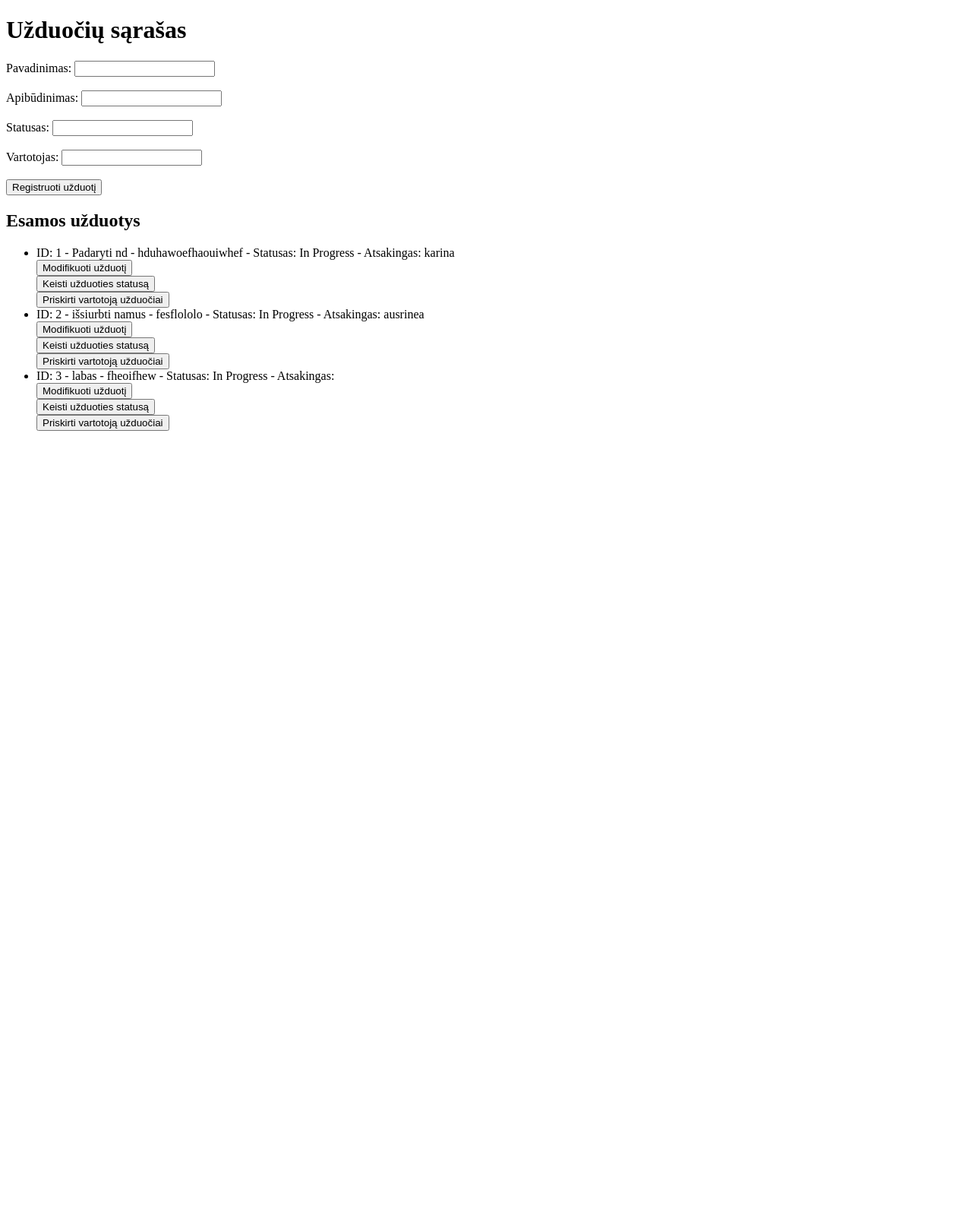
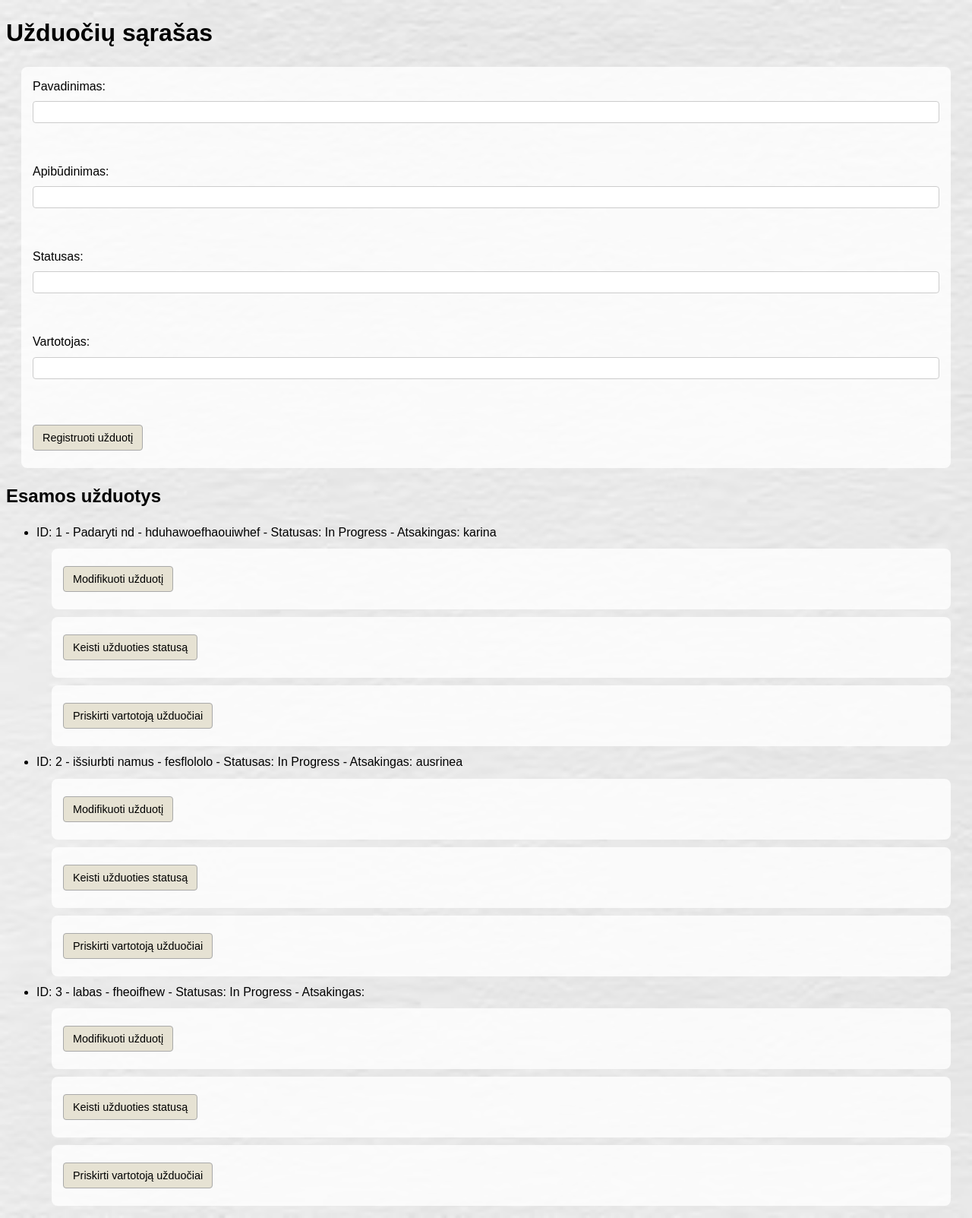
Before and after one commit to ausrineva/To_do_list, a Flask app: page / in a window 1280 px wide. Shown: the whole page at 76% size. Before the commit the page ends 567 px from the top, so only its background shows below. Run offline with Flask 3, Linux system fonts and the light colour scheme; data comes from the database, SQL or seed files in the repository; both versions use the stored data as it was after the commit.

Commit message:
KOLIOKVIUMAS_2

```diff
--- a/main.py
+++ b/main.py
@@ -1,12 +1,14 @@
 from flask import Flask, request, render_template, redirect, url_for
 import sqlite3
 
-app = Flask(__name__)
-DATABASE = 'tasks.db'
+app = Flask(__name__)  # Sukuria Flask aplikacijos instanciją.
+DATABASE = 'tasks.db'  # Duomenų bazės failo pavadinimas.
 
 
 def get_db_connection():
+    # Sukuria prisijungimą prie duomenų bazės.
     conn = sqlite3.connect(DATABASE)
+    # Nustato eilučių gamybos metodą, kuris leidžia naudoti stulpelių pavadinimus.
     conn.row_factory = sqlite3.Row
     return conn
 
@@ -21,11 +23,12 @@ def create_tables():
             status TEXT NOT NULL,
             user TEXT
         );
-    ''')
-    conn.commit()
-    conn.close()
+    ''')  # Sukuria lentelę 'tasks', jei ji neegzistuoja.
+    conn.commit()  # Įvykdo užklausą.
+    conn.close()  # Uždaromas prisijungimas prie duomenų bazės.
 
 
+# Iškviečiama funkcija, kuri sukuria lentelę pradėjus aplikaciją.
 create_tables()
 
 
@@ -33,6 +36,7 @@ create_tables()
 def tasks():
     conn = get_db_connection()
     if request.method == 'POST':
+        # Gaunami duomenys iš POST užklausos ir įrašomi į duomenų bazę.
         title = request.form['title']
         description = request.form['description']
         status = request.form['status']
@@ -40,8 +44,10 @@ def tasks():
         conn.execute('INSERT INTO tasks (title, description, status, user) VALUES (?, ?, ?, ?)',
                      (title, description, status, user))
         conn.commit()
+        # Nukreipia vartotoją atgal į užduočių sąrašo puslapį.
         return redirect(url_for('tasks'))
 
+    # Gaunami visi užduočių įrašai.
     all_tasks = conn.execute('SELECT * FROM tasks').fetchall()
     conn.close()
     return render_template('tasks.html', tasks=all_tasks, task={})
@@ -51,13 +57,16 @@ def tasks():
 def modify_task(task_id):
     conn = get_db_connection()
     if request.method == 'POST':
+        # Iš formos gaunami nauji duomenys, kurie bus įrašyti į duomenų bazę.
         title = request.form['title']
         description = request.form['description']
         conn.execute('UPDATE tasks SET title = ?, description = ? WHERE id = ?',
                      (title, description, task_id))
         conn.commit()
+        # Vartotojas nukreipiamas atgal į pradinį puslapį.
         return redirect(url_for('tasks'))
 
+    # Užduotis gaunama iš duomenų bazės, kad būtų galima ją redaguoti.
     task = conn.execute('SELECT * FROM tasks WHERE id = ?',
                         (task_id,)).fetchone()
     conn.close()
@@ -68,12 +77,14 @@ def modify_task(task_id):
 def change_status(task_id):
     conn = get_db_connection()
     if request.method == 'POST':
+        # Užduoties statusas atnaujinamas duomenų bazėje.
         status = request.form['status']
         conn.execute('UPDATE tasks SET status = ? WHERE id = ?',
                      (status, task_id))
         conn.commit()
         return redirect(url_for('tasks'))
 
+    # Gaunami užduoties duomenys, kad būtų galima keisti jos statusą.
     task = conn.execute('SELECT * FROM tasks WHERE id = ?',
                         (task_id,)).fetchone()
     conn.close()
@@ -84,17 +95,21 @@ def change_status(task_id):
 def assign_user(task_id):
     conn = get_db_connection()
     if request.method == 'POST':
+        # Užduotis priskiriama vartotojui.
         user = request.form['user']
         conn.execute('UPDATE tasks SET user = ? WHERE id = ?',
                      (user, task_id))
         conn.commit()
         return redirect(url_for('tasks'))
 
+    # Gaunami užduoties duomenys, kad galėtumėte priskirti vartotoją.
     task = conn.execute('SELECT * FROM tasks WHERE id = ?',
                         (task_id,)).fetchone()
     conn.close()
     return render_template('assign_user.html', task=task)
 
 
+# Aplikacijos pradžios taškas. Jei šis failas paleidžiamas kaip pagrindinis, aplikacija bus paleista.
 if __name__ == '__main__':
+    # Debug režimas leidžia matyti klaidas naršyklėje ir automatiškai perkrauna serverį, kai atliekami pakeitimai kode.
     app.run(debug=True)
--- /dev/null
+++ b/static/style.css
@@ -0,0 +1,60 @@
+body {
+    background-image: url("/static/notebook_background.jpg.avif");
+    background-size: cover;
+    font-family: Arial, sans-serif;
+    line-height: 1.4;
+    /* Adjust line height for better readability */
+}
+
+form {
+    margin: 10px 20px;
+    /* Reduced the margin on top and bottom */
+    padding: 15px;
+    /* Reduced padding */
+    background: rgba(255, 255, 255, 0.8);
+    border-radius: 8px;
+}
+
+input,
+select,
+button {
+    padding: 6px;
+    /* Slightly less padding to reduce size */
+    margin: 8px 0;
+    /* Reduced margin to bring elements closer */
+    display: block;
+    width: calc(100% - 14px);
+    /* Adjust width to account for padding and border */
+    border: 1px solid #ccc;
+    /* Lighter border color */
+    border-radius: 4px;
+}
+
+button {
+    background-color: #e6e2d3;
+    /* Sand color */
+    color: black;
+    border: 1px solid #a9a9a9;
+    /* Darker border for contrast */
+    cursor: pointer;
+    padding: 8px 12px;
+    /* Reduced padding */
+    font-size: 0.9em;
+    /* Smaller font size for the text in buttons */
+    width: auto;
+    /* Auto width to fit content */
+    display: inline-block;
+    /* Make buttons inline to avoid full width */
+}
+
+button:hover {
+    background-color: #dcd4c0;
+    /* A slightly darker shade of sand for hover effect */
+}
+
+label {
+    margin-bottom: 5px;
+    /* Reduced spacing after labels */
+    display: block;
+    /* Make labels block to match with input fields */
+}
--- a/templates/assign_user.html
+++ b/templates/assign_user.html
@@ -3,6 +3,12 @@
   <head>
     <meta charset="UTF-8" />
     <meta name="viewport" content="width=device-width, initial-scale=1.0" />
+    <link
+      rel="stylesheet"
+      type="text/css"
+      href="{{ url_for('static', filename='style.css') }}"
+    />
+
     <title>Priskirti vartotoją užduočiai</title>
   </head>
   <body>
--- a/templates/change_status.html
+++ b/templates/change_status.html
@@ -3,6 +3,12 @@
   <head>
     <meta charset="UTF-8" />
     <meta name="viewport" content="width=device-width, initial-scale=1.0" />
+    <link
+      rel="stylesheet"
+      type="text/css"
+      href="{{ url_for('static', filename='style.css') }}"
+    />
+
     <title>Keisti užduoties statusą</title>
   </head>
   <body>
--- a/templates/modify_task.html
+++ b/templates/modify_task.html
@@ -3,6 +3,12 @@
   <head>
     <meta charset="UTF-8" />
     <meta name="viewport" content="width=device-width, initial-scale=1.0" />
+    <link
+      rel="stylesheet"
+      type="text/css"
+      href="{{ url_for('static', filename='style.css') }}"
+    />
+
     <title>Modifikuoti užduotį</title>
   </head>
   <body>
--- a/templates/tasks.html
+++ b/templates/tasks.html
@@ -3,6 +3,12 @@
   <head>
     <meta charset="UTF-8" />
     <meta name="viewport" content="width=device-width, initial-scale=1.0" />
+    <link
+      rel="stylesheet"
+      type="text/css"
+      href="{{ url_for('static', filename='style.css') }}"
+    />
+
     <title>Užduočių Valdymas</title>
   </head>
   <body>
```
Also changed, not shown: static/notebook_background.jpg.avif (added), tasks.db, 1 other file.
